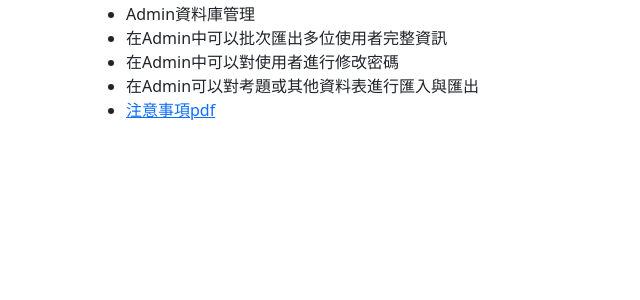
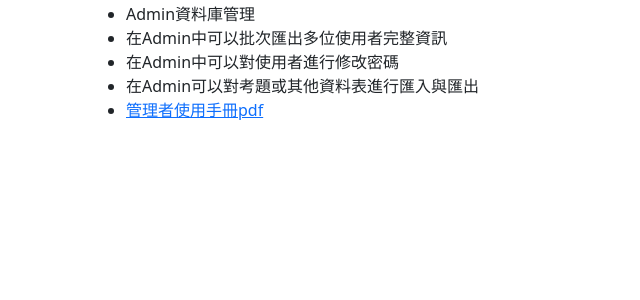
Before and after one commit to dr-chenglung/letsoj, a Django app: page /manage/ in a window 1280 px wide. Shown: the part 246-546 px from the top of the page, without its empty margins (0-640 px from the left). Run offline with Django 4.2, Linux system fonts and the light colour scheme; the visitor is signed in with stand-in values (Sample User, id 1); some libraries are stand-ins or nearby versions.

Commit message:
Add files via upload

```diff
--- a/oj-web/app_management/templates/app_management/home_management.html
+++ b/oj-web/app_management/templates/app_management/home_management.html
@@ -1,9 +1,5 @@
-{% extends "app_management/base_management.html" %}
-{% block page_title %}
-    管理功能
-{% endblock page_title %}
-{% block page_content %}
-{% load static %}
+{% extends "app_management/base_management.html" %} {% block page_title %}
+管理功能 {% endblock page_title %} {% block page_content %} {% load static %}
 <h1>管理功能</h1>
 <div class="container">
   <ul>
@@ -17,9 +13,12 @@
     <li>在Admin中可以對使用者進行修改密碼</li>
     <li>在Admin可以對考題或其他資料表進行匯入與匯出</li>
     <li>
-                <a href="{% static 'app_oj/10-20-上機考試與考題編輯注意事項.pdf' %}" target='_blank'>注意事項pdf</a>
+      <a
+        href="{% static 'app_management/10-30-管理者使用手冊.pdf' %}"
+        target="_blank"
+        >管理者使用手冊pdf</a
+      >
     </li>
-
   </ul>
 </div>
 {% endblock page_content %}
```
Lines whose indentation alone changed are shown as unchanged.
